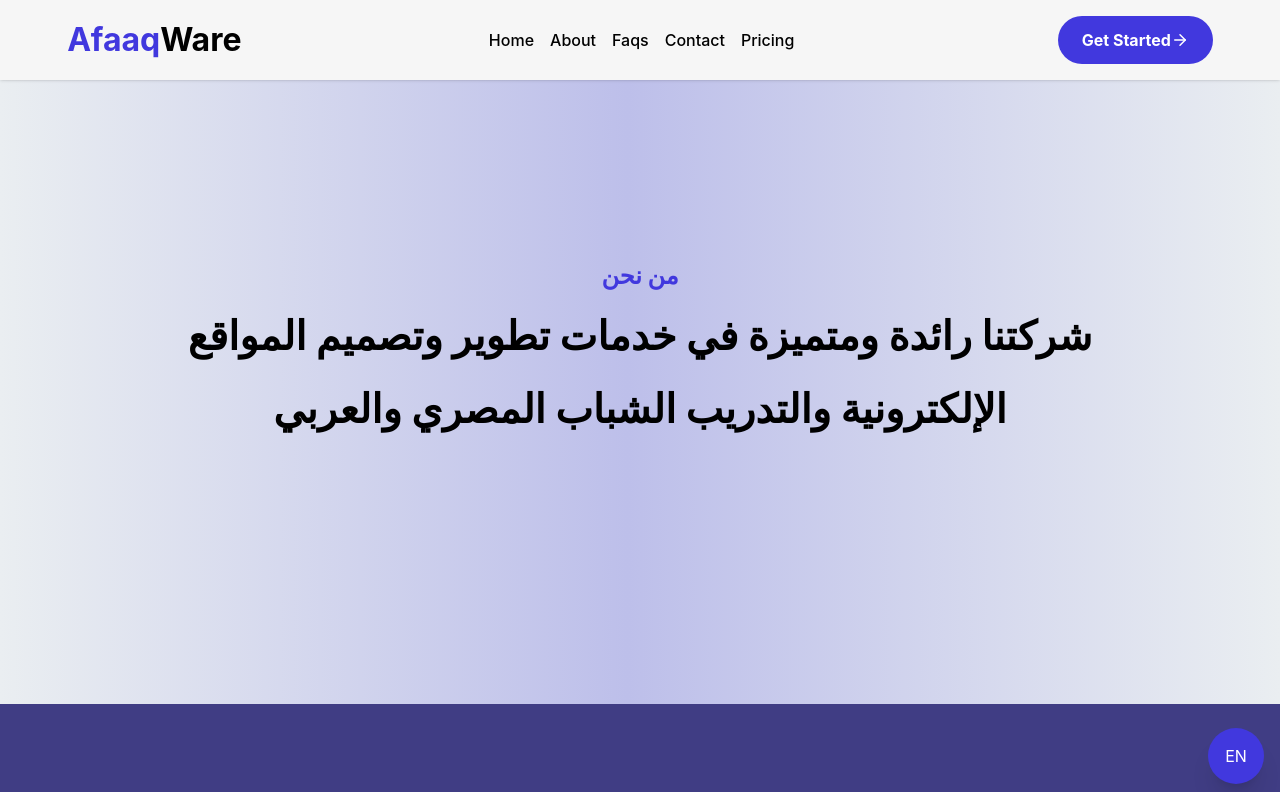
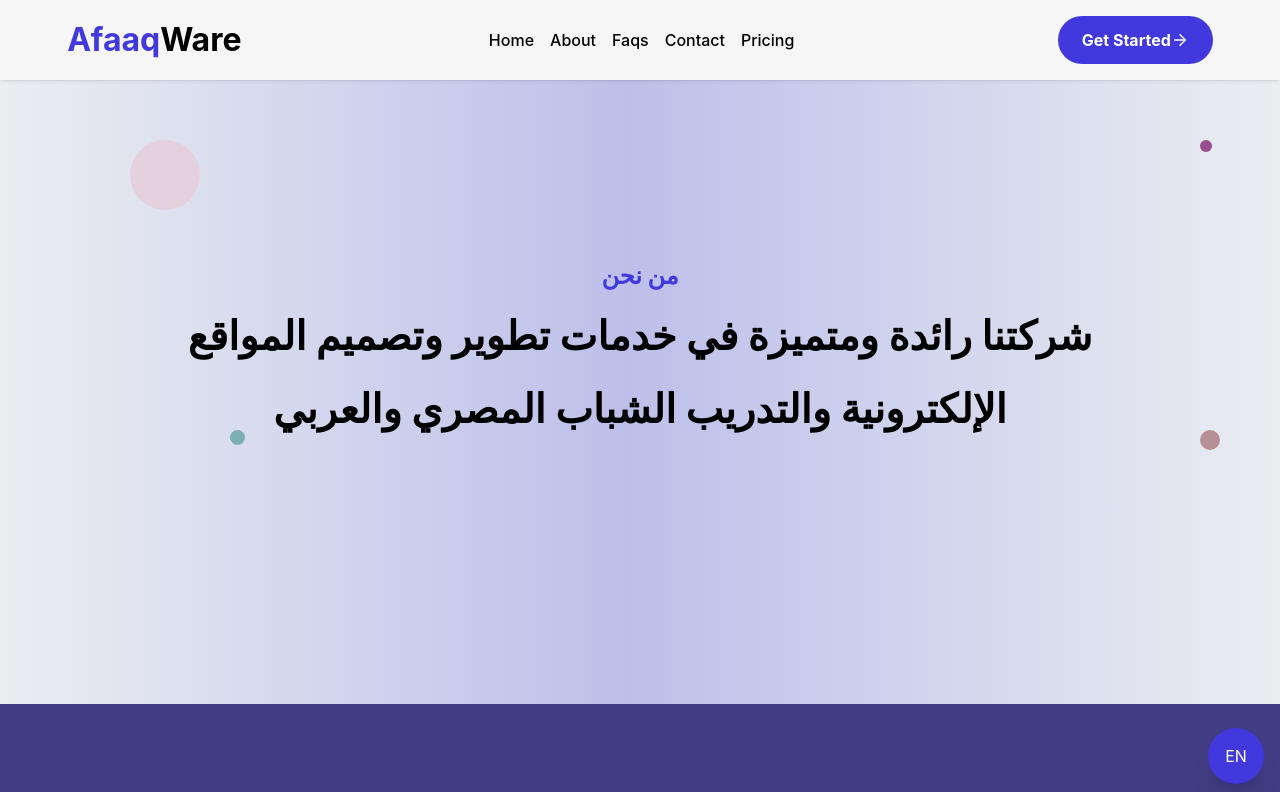
Before and after one commit to eslam-mohamedl/AfaaqWare, a Next.js app: page /en/about in a window 1280 px wide. Shown: the top 792 px of the page. Built offline with nearby package versions, Linux system fonts and the light colour scheme.

Commit message:
feat(seciton): add section

```diff
--- a/src/app/[locale]/globals.css
+++ b/src/app/[locale]/globals.css
@@ -107,6 +107,19 @@
   }
   .bg-bg-alt {
     background-color: var(--color-bg-alt);
+  }
+  /* circle Colors*/
+  .circle-pink {
+    background-color: var(--color-circle-pink-200);
+  }
+  .circle-purple {
+    background-color: var(--color-circle-pink);
+  }
+  .circle-blue {
+    background-color: var(--color-circle-blue-100);
+  }
+  .circle-orange {
+    background-color: var(--color-circle-orange-100);
   }
 
   /* borders Utilities*/
--- /dev/null
+++ b/src/components/atoms/Circle.tsx
@@ -0,0 +1,29 @@
+type CircleProps = {
+  size: number;
+  top: number;
+  left: number;
+  color?: "pink" | "blue" | "purple" | "orange";
+};
+
+const variantsColor = {
+  pink: "circle-pink",
+  blue: "circle-blue",
+  purple: "circle-purple",
+  orange: "circle-orange",
+};
+
+function Circle({ size, top, left, color = "pink" }: CircleProps) {
+  return (
+    <div
+      className={`absolute rounded-full ${variantsColor[color]}`}
+      style={{
+        width: size,
+        height: size,
+        top,
+        left,
+      }}
+    />
+  );
+}
+
+export default Circle;
--- a/src/components/organisms/HeroContentSection.tsx
+++ b/src/components/organisms/HeroContentSection.tsx
@@ -3,6 +3,7 @@ import GroupButtons from "../molecules/GroupButtoms";
 import TypedText from "@/animations/typeEffect";
 import { useTranslations } from "next-intl";
 import { HighlightText } from "../atoms/HighLightWord";
+import Circle from "../atoms/Circle";
 type HeroContentSectionProps = {
   title1: string;
   title2: string;
@@ -17,10 +18,14 @@ function HeroContentSection({
 }: HeroContentSectionProps) {
   const t = useTranslations();
   return (
-    <section className="flex bg-gradient h-[88vh] flex-col  justify-center items-center">
+    <section className="flex bg-gradient h-[88vh] flex-col  justify-center items-center relative">
       <Title size="lg" variant="primary" className="font-bold mb-2">
         {t(title1)}
       </Title>
+      <Circle size={70} top={140} left={130} color="pink" />
+      <Circle size={15} top={430} left={230} color="blue" />
+      <Circle size={12} top={140} left={1200} color="purple" />
+      <Circle size={20} top={430} left={1200} color="orange" />
       {isBtn ? (
         <>
           <Title size="xl" variant="secondary" className="font-bold mb-2">
--- a/src/styles/variables.css
+++ b/src/styles/variables.css
@@ -23,6 +23,12 @@
       #bdbfea 49%,
       #eaeef1 100%
     );
+
+    /* circle Colors*/
+    --color-circle-pink-200: #e5d0dd;
+    --color-circle-blue-100: #7aafb6;
+    --color-circle-pink: #984d8f;
+    --color-circle-orange-100: #b78f97;
 
     /* Text Colors */
     --color-text-black: #131522;
```
